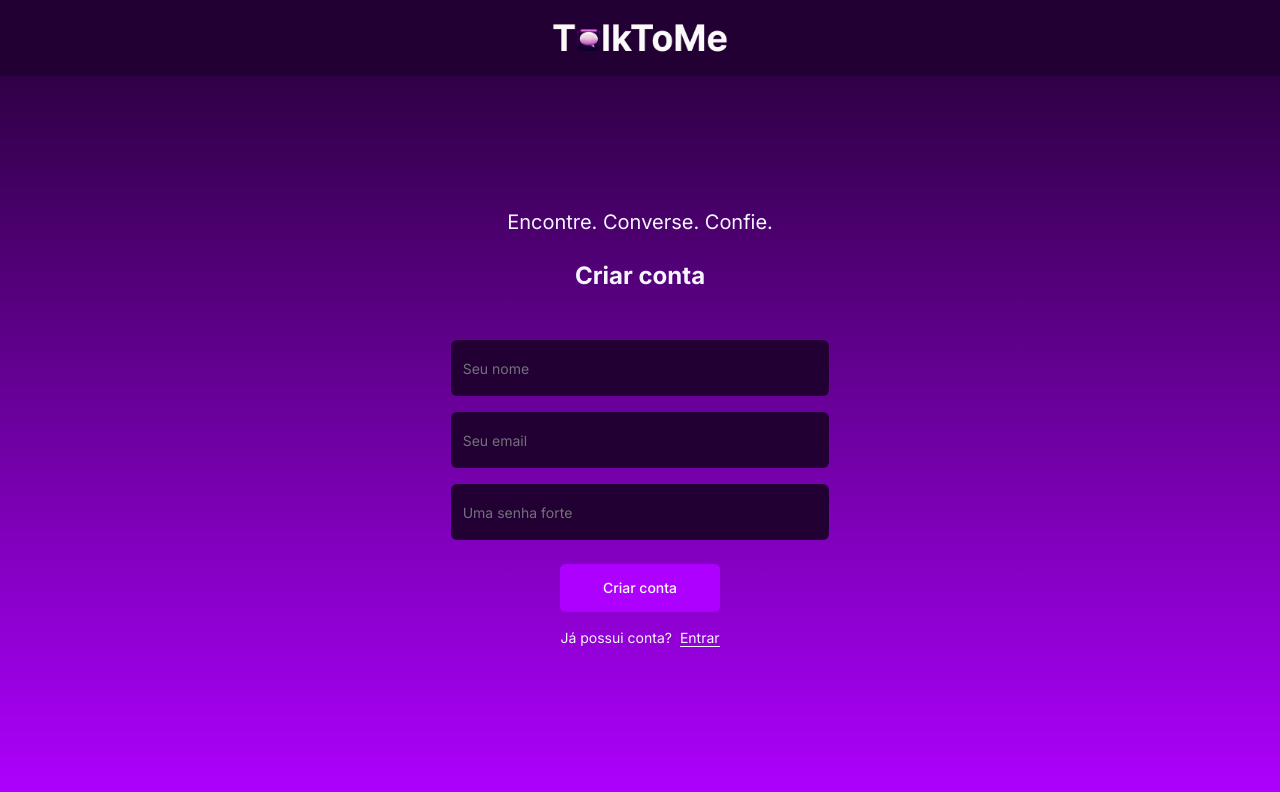
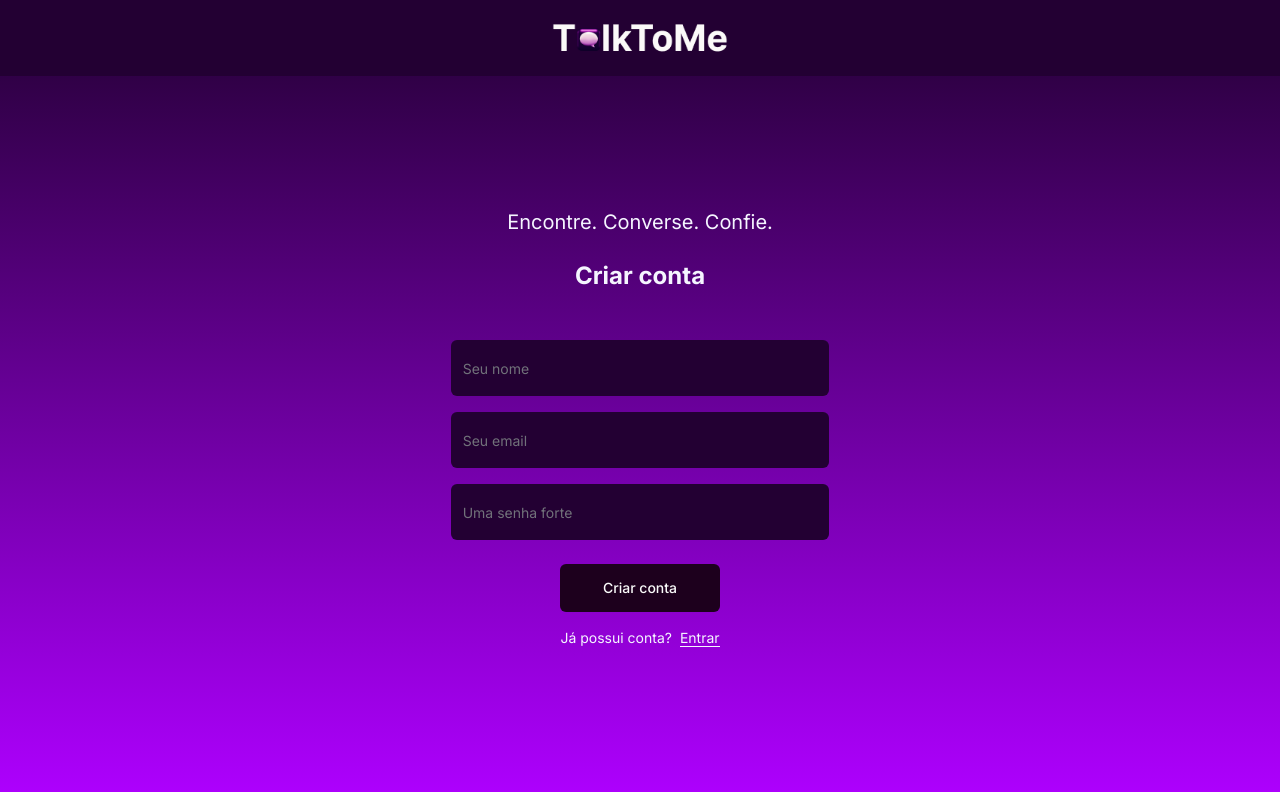
Before and after one commit to brunavarela/TalkToMe, a Next.js app in the folder talk-to-me-project/: page /pages/sign-up in a window 1280 px wide. Shown: the top 792 px of the page. Built offline with nearby package versions, Linux system fonts and the light colour scheme.

Commit message:
fix button color

```diff
--- a/talk-to-me-project/src/modules/auth/components/signin-form.tsx
+++ b/talk-to-me-project/src/modules/auth/components/signin-form.tsx
@@ -32,7 +32,7 @@ export default function SignInForm() {
           </div>
         </CardContent>
         <CardFooter className="flex flex-col">
-          <Button type="submit">Entrar</Button>
+          <Button type="submit" variant={"secondary"}>Entrar</Button>
           <div className="text-primary text-sm mt-4 w-64 text-center">
             <span>
               Ainda não possui conta?
--- a/talk-to-me-project/src/modules/auth/components/signup-form.tsx
+++ b/talk-to-me-project/src/modules/auth/components/signup-form.tsx
@@ -32,7 +32,7 @@ export default function SignUpForm() {
           </div>
         </CardContent>
         <CardFooter className="flex flex-col">
-          <Button type="submit">Criar conta</Button>
+          <Button type="submit" variant={"secondary"}>Criar conta</Button>
           <div className="text-primary text-sm mt-4 w-64 text-center">
             <span>
               Já possui conta?
```
